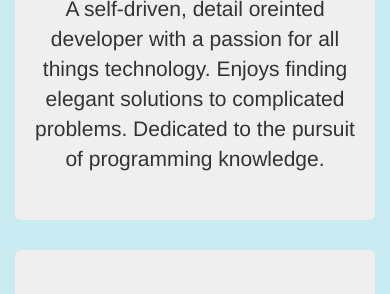
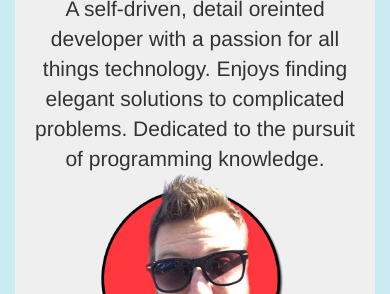
Before and after one commit to mjensen27/mjensen27.github.io, a plain HTML site: page index.html in a window 390 px wide. Shown: the part 212-506 px from the top of the page. Drawn offline with nearby package versions, Linux system fonts and the light colour scheme.

Commit message:
Added photo
placeholder selfie until better picture available

```diff
--- a/index.html
+++ b/index.html
@@ -37,7 +37,7 @@
                     <p>A self-driven, detail oreinted developer with a passion for all things technology.  Enjoys finding elegant solutions to complicated problems.  Dedicated to the pursuit of programming knowledge.</p>
                 </div>
                 <div class="col-md-4">
-                    <img class="img-rounded img-responsive" id="myPicture" src="" alt="" />
+                    <img class="img-responsive" id="myPicture" src="img/Selfie.png" alt="" />
                 </div>
             </div>
         </div>
--- a/style.css
+++ b/style.css
@@ -9,9 +9,8 @@ body {
 }
 
 #myPicture {
-    background-color: #FF383F;
-    box-shadow: 5px 5px 10px #A9A9A9;
-    max-height: 205px;
+    transform: scale(1.7);
+    max-height: 160px;
     margin: 0 auto;
 }
 
@@ -78,5 +77,12 @@ hr {
 }
 
 form {
-  margin: 40px 0;
-}p
+    margin: 40px 0;
+}
+
+@media only screen and (max-width: 992px) {
+    #myPicture {
+        transform: scale(1.3);
+        max-height: 160px;
+    }
+}
```
Also changed, not shown: img/Selfie.png (added).
